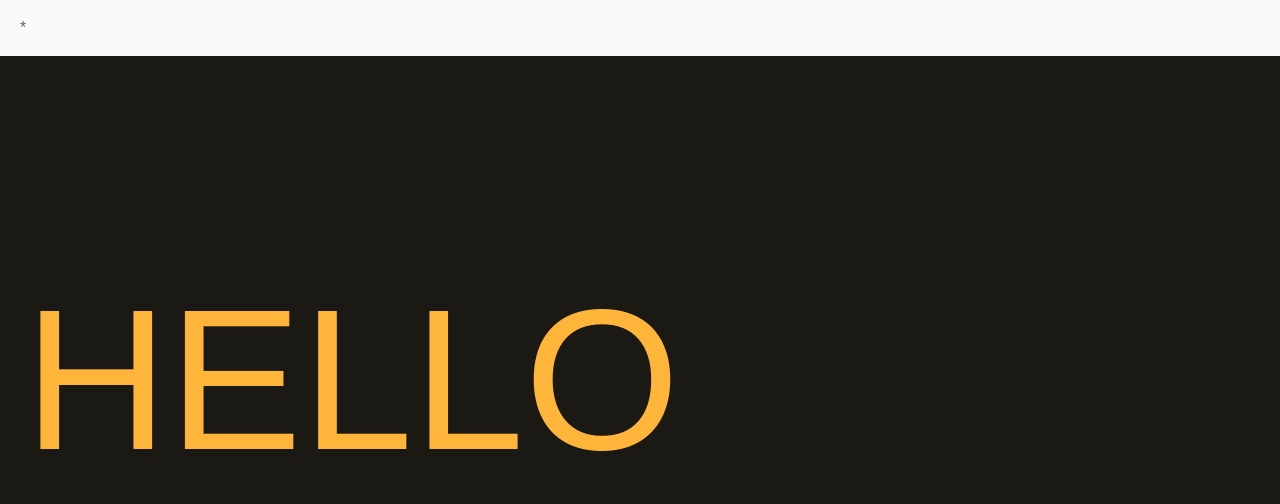
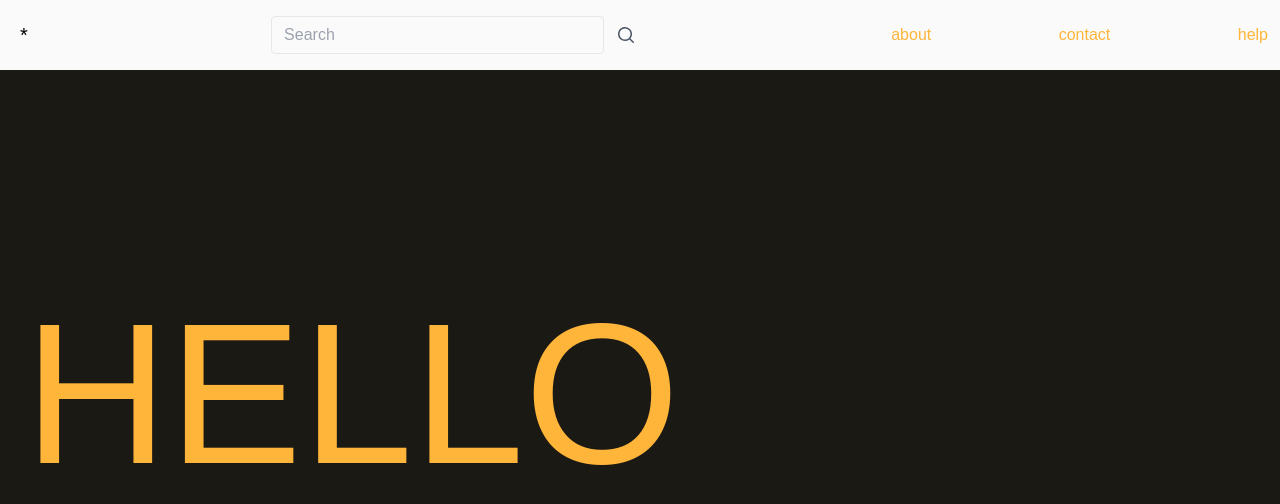
Before and after one commit to Niamh-Codes/tech_titans, a React (Vite) app: page / in a window 1280 px wide. Shown: the top 504 px of the page. Built offline with nearby package versions, Linux system fonts and the light colour scheme; a web font is replaced by a local one.

Commit message:
readding nav bar

```diff
--- a/src/components/navbar.jsx
+++ b/src/components/navbar.jsx
@@ -2,16 +2,43 @@ import React from "react";
 
 function Navbar() {
     return (
-
-           <>
-<nav
-  class="relative flex w-full flex-wrap items-center justify-between bg-zinc-50 py-2 shadow-dark-mild dark:bg-neutral-700 lg:py-4">
-  <div class="flex w-full flex-wrap items-center justify-between px-3">
-    <span class="ms-2 text-black/60 dark:text-white/60"
-      >*</span>
-  </div>
-</nav>
-           </>
+        <>
+            <nav className="relative flex w-full flex-wrap items-center justify-between bg-zinc-50 py-2 shadow-dark-mild dark:bg-neutral-700 lg:py-4">
+                <div className="flex w-full flex-wrap items-center justify-between px-3">
+                    <span className="ms-2 text-xl text-black dark:text-white">*</span>
+                    <div className="ms-5 flex w-[30%] items-center justify-between">
+                        <input
+                            type="search"
+                            className="relative m-0 block w-[1px] min-w-0 flex-auto rounded border border-solid border-secondary-500 bg-transparent bg-clip-padding px-3 py-1.5 text-base font-normal text-surface transition duration-300 ease-in-out focus:border-primary focus:text-gray-700 focus:shadow-inset focus:outline-none motion-reduce:transition-none dark:border-white/10 dark:bg-body-dark dark:text-white dark:placeholder:text-neutral-300 dark:autofill:shadow-autofill"
+                            placeholder="Search"
+                            aria-label="Search"
+                            aria-describedby="button-addon2"
+                        />
+                        <span
+                            className="flex items-center whitespace-nowrap rounded px-3 py-1.5 text-center text-base font-normal text-gray-600 dark:text-white [&>svg]:w-5"
+                            id="basic-addon2"
+                        >
+                            <svg
+                                xmlns="http://www.w3.org/2000/svg"
+                                viewBox="0 0 20 20"
+                                fill="currentColor"
+                            >
+                                <path
+                                    fillRule="evenodd"
+                                    d="M9 3.5a5.5 5.5 0 100 11 5.5 5.5 0 000-11zM2 9a7 7 0 1112.452 4.391l3.328 3.329a.75.75 0 11-1.06 1.06l-3.329-3.328A7 7 0 012 9z"
+                                    clipRule="evenodd"
+                                />
+                            </svg>
+                        </span>
+                    </div>
+                    <div className="ms-5 flex w-[30%] items-center justify-between">
+                        <ul><li>about</li></ul>
+                        <ul><li>contact</li></ul>
+                        <ul><li>help</li></ul>
+                    </div>
+                </div>
+            </nav>
+        </>
     );
 }
 
```
